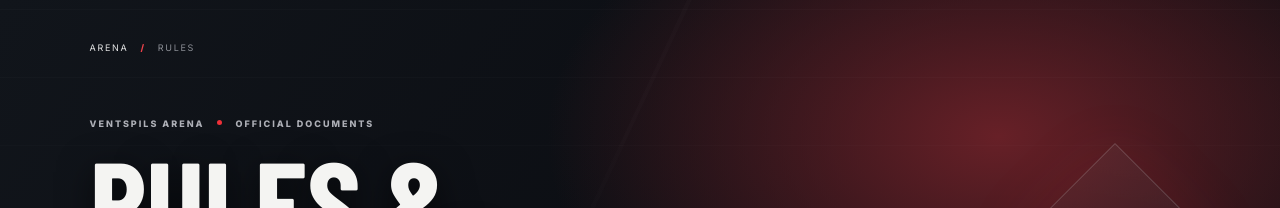
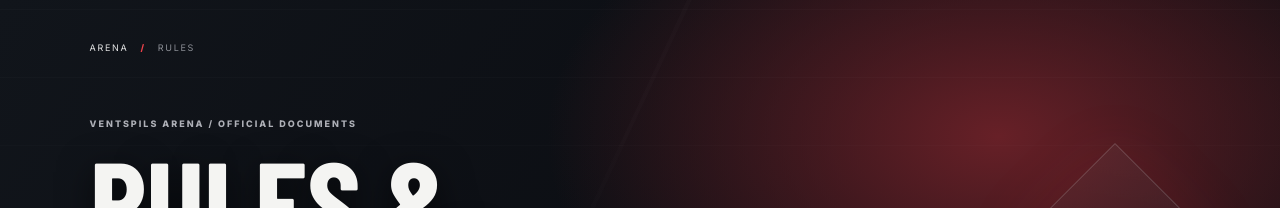
Before and after one commit to edgarsprudz-hash/vents-pils-arena, a Next.js app: page /rules in a window 1280 px wide. Shown: the top 208 px of the page. Built offline with nearby package versions, Linux system fonts and the light colour scheme; no server answers; the database is empty; a web font is replaced by a local one.

Commit message:
Localize rules page

```diff
--- a/src/app/rules/page.tsx
+++ b/src/app/rules/page.tsx
@@ -2,10 +2,11 @@
 import Link from "next/link";
 import {useEffect,useState} from "react";
 import {supabase} from "../../lib/supabase";
+import {useLanguage} from "../components/LanguageProvider";
 type Regulation={title:string;description:string;file_path:string;file_name:string;updated_at:string};
-export default function RulesPage(){const[item,setItem]=useState<Regulation|null>(null);const[loading,setLoading]=useState(true);const[error,setError]=useState("");
+export default function RulesPage(){const{language}=useLanguage();const tr=language==="ru"?{rules:"ПРАВИЛА",official:"VENTSPILS ARENA / ОФИЦИАЛЬНЫЕ ДОКУМЕНТЫ",title:"ПРАВИЛА И",subtitle:"РЕГЛАМЕНТ",desc:"Официальные правила соревнований и требования к участникам.",loading:"ЗАГРУЗКА РЕГЛАМЕНТА.",open:"ОТКРЫТЬ РЕГЛАМЕНТ ↗",download:"СКАЧАТЬ PDF ↓",soon:"РЕГЛАМЕНТ СКОРО ПОЯВИТСЯ.",unavailable:"Документ с правилами сейчас недоступен."}:language==="lv"?{rules:"NOTEIKUMI",official:"VENTSPILS ARENA / OFICIĀLIE DOKUMENTI",title:"NOTEIKUMI UN",subtitle:"NOLIKUMS",desc:"Oficiālie sacensību noteikumi un dalības prasības.",loading:"IELĀDĒ NOLIKUMU.",open:"ATVĒRT NOLIKUMU ↗",download:"LEJUPIELĀDĒT PDF ↓",soon:"NOLIKUMS DRĪZUMĀ.",unavailable:"Sacensību nolikums pašlaik nav pieejams."}:{rules:"RULES",official:"VENTSPILS ARENA / OFFICIAL DOCUMENTS",title:"RULES &",subtitle:"REGULATIONS",desc:"{tr.desc}",loading:"{tr.loading}",open:"{tr.open}",download:"{tr.download}",soon:"{tr.soon}",unavailable:"{tr.unavailable}"};const[item,setItem]=useState<Regulation|null>(null);const[loading,setLoading]=useState(true);const[error,setError]=useState("");
 useEffect(()=>{let active=true;(async()=>{if(!supabase){setError("The regulations document is currently unavailable.");setLoading(false);return;}const{data,error}=await supabase.from("arena_regulations").select("title,description,file_path,file_name,updated_at").eq("id",1).maybeSingle();if(!active)return;if(error)setError("The regulations document is currently unavailable.");else setItem(data);setLoading(false);})();return()=>{active=false}},[]);
 const url=item&&supabase?supabase.storage.from("arena-regulations").getPublicUrl(item.file_path).data.publicUrl:"";
-return <main className="arena-section-page"><div className="arena-section-shell"><div className="arena-breadcrumb"><Link href="/">ARENA</Link><b>/</b>RULES</div><div className="arena-section-hero"><div className="arena-section-copy"><span className="arena-section-kicker">VENTSPILS ARENA <i/> OFFICIAL DOCUMENTS</span><h1>RULES &<em>.</em><br/>REGULATIONS</h1><p>Official competition rules and participation requirements.</p></div><div className="arena-section-stamp"><span>PDF</span><small>OFFICIAL RULEBOOK</small></div></div><div className="arena-section-rule"><span>OFFICIAL REGULATIONS</span><i/></div>
+return <main className="arena-section-page"><div className="arena-section-shell"><div className="arena-breadcrumb"><Link href="/">ARENA</Link><b>/</b>{tr.rules}</div><div className="arena-section-hero"><div className="arena-section-copy"><span className="arena-section-kicker">{tr.official}</span><h1>{tr.title}<em>.</em><br/>{tr.subtitle}</h1><p>Official competition rules and participation requirements.</p></div><div className="arena-section-stamp"><span>PDF</span><small>OFFICIAL RULEBOOK</small></div></div><div className="arena-section-rule"><span>OFFICIAL REGULATIONS</span><i/></div>
 {loading?<div className="arena-empty-state"><div className="arena-empty-symbol">///</div><div><span>DOCUMENT DATABASE</span><h2>LOADING REGULATIONS.</h2><p>Please wait while the current rulebook is retrieved.</p></div></div>:item?<section className="public-regulation"><div className="public-regulation-meta"><span>VENTSPILS ARENA / OFFICIAL PDF</span><small>UPDATED {new Date(item.updated_at).toLocaleDateString()}</small></div><div className="public-regulation-body"><div className="public-pdf-icon">PDF</div><div><h2>{item.title}</h2><p>{item.description}</p><small>{item.file_name}</small></div></div><div className="public-regulation-actions"><a href={url} target="_blank" rel="noreferrer">OPEN REGULATIONS ↗</a><a href={url} download={item.file_name}>DOWNLOAD PDF ↓</a></div><iframe className="public-regulation-viewer" src={url+"#toolbar=1&navpanes=0"} title="Official Ventspils Arena regulations"/></section>:<div className="arena-empty-state"><div className="arena-empty-symbol">///</div><div><span>DOCUMENT DATABASE</span><h2>REGULATIONS COMING SOON.</h2><p>{error||"The official regulations have not been published yet."}</p></div><Link href="/tournaments">VIEW TOURNAMENTS ↗</Link></div>}
 <div className="arena-section-bottom"><Link href="/">← BACK TO ARENA</Link><span>COMPETE <b>•</b> CONNECT <b>•</b> CONQUER</span></div></div></main>}
```
